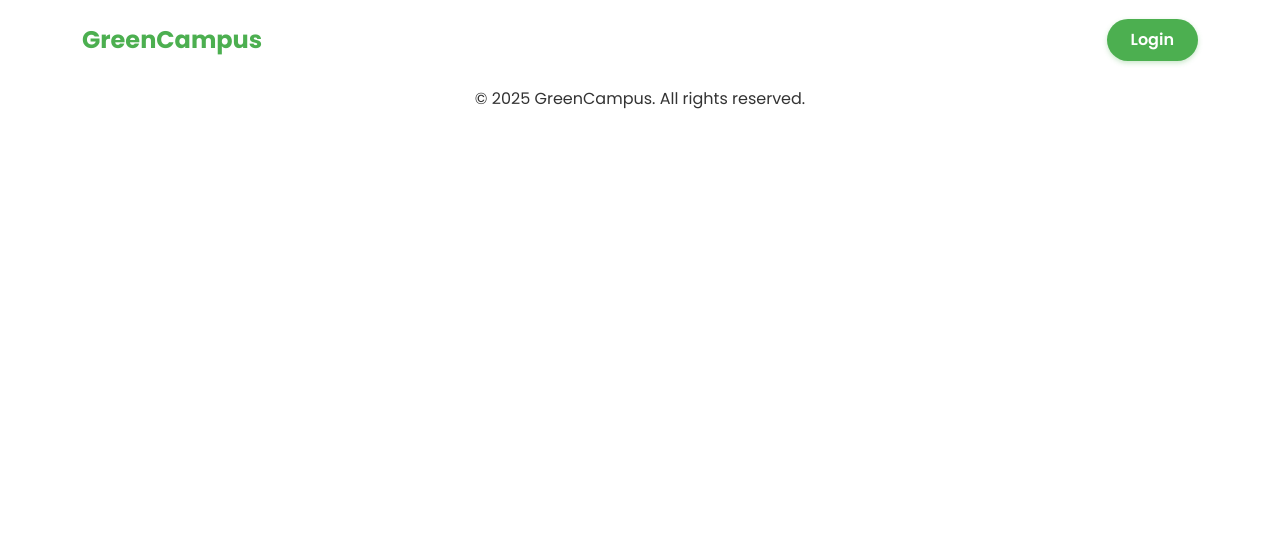
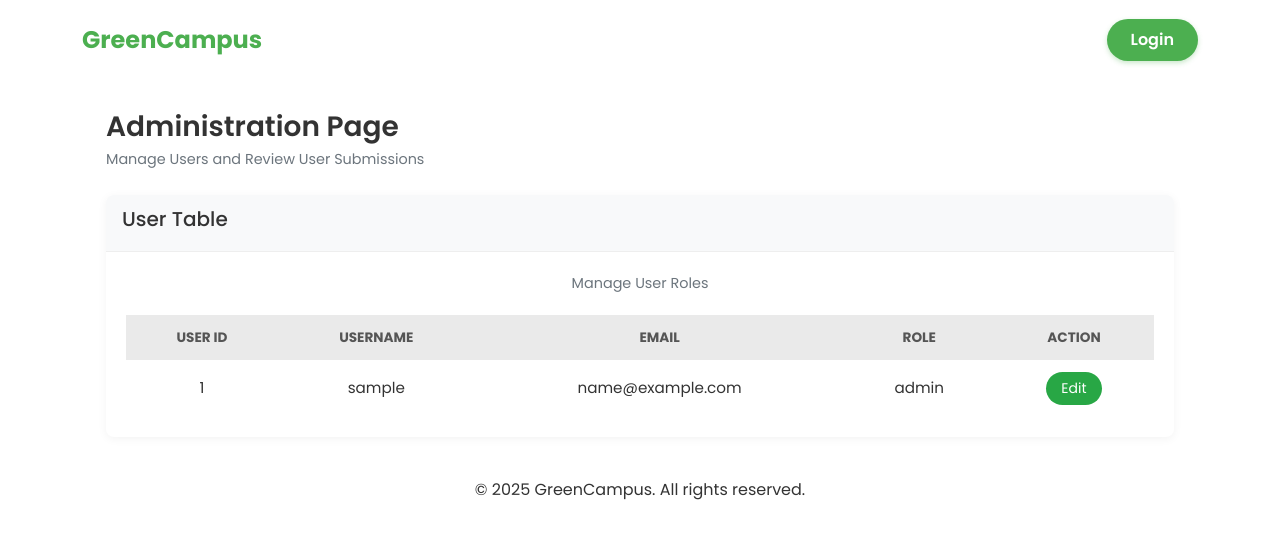
Before and after one commit to xRyul/bus-group-27, a Flask app: page /admin in a window 1280 px wide. Shown: the top 539 px of the page. Run offline with Flask 3, Linux system fonts and the light colour scheme; tables that the repository leaves empty hold one stand-in row (values such as "Sample post"); some libraries are stand-ins or nearby versions.

Commit message:
Added User Role Table to Admin

```diff
--- /dev/null
+++ b/app/static/css/admin.css
@@ -0,0 +1,135 @@
+.admin-container {
+    padding: 1.5rem;
+}
+
+.admin-header {
+    display: flex;
+    justify-content: space-between;
+    align-items: center;
+    margin-bottom: 1.5rem;
+}
+
+.admin-title {
+    font-size: 1.75rem;
+    font-weight: 600;
+    margin-bottom: 0.25rem;
+    color: #333;
+}
+
+.admin-subtitle {
+    font-size: 0.9rem;
+    color: #6c757d;
+    margin-bottom: 0;
+}
+
+.admin-card {
+    background-color: white;
+    border-radius: 0.5rem;
+    box-shadow: 0 2px 10px rgba(0, 0, 0, 0.05);
+    margin-bottom: 1.5rem;
+    overflow: hidden;
+}
+
+.admin-card .card-header {
+    display: flex;
+    justify-content: space-between;
+    align-items: center;
+    padding: 0.75rem 1rem;
+    background-color: #f8f9fa;
+    border-bottom: 1px solid #eee;
+}
+
+.user-sub {
+    font-size: 0.9rem;
+    color: #6c757d;
+}
+
+.user-container {
+    display: flex;
+    justify-content: center;
+    align-items: center;
+    margin: 20px;
+}
+
+
+.user-table {
+    width: 100%;
+    border-collapse: collapse;
+    text-align: center;
+    font-size: 0.95rem;
+    margin: 0 auto;
+    padding: 16px;
+    box-sizing: border-box;
+}
+
+.user-table th,
+.user-table td {
+    padding: 12px 14px;
+}
+
+.user-table thead {
+    background-color: #eaeaea;
+}
+
+.user-table tbody tr:nth-child(even) {
+    background-color: #f9f9f9;
+}
+
+.user-table tbody tr:nth-child(odd) {
+    background-color: #ffffff;
+}
+
+.user-table th {
+    font-weight: bold;
+    text-transform: uppercase;
+    font-size: 0.85rem;
+    color: #555;
+}
+
+.table-wrapper {
+    padding: 16px;
+}
+
+.edit-button {
+    background-color: #28a745;
+    color: white;
+    border: none;
+    border-radius: 50px;
+    padding: 5px 15px;
+    font-size: 14px;
+    cursor: pointer;
+    transition: background-color 0.3s ease, transform 0.3s ease;
+}
+
+.edit-button:hover {
+    background-color: #218838;
+    transform: scale(1.05);
+}
+
+.edit-button:focus {
+    outline: none;
+}
+
+.pill {
+    background-color: #28a745;
+    color: white;
+    border: none;
+    border-radius: 50px;
+    padding: 5px 15px;
+    font-size: 14px;
+    cursor: pointer;
+    transition: background-color 0.3s ease, transform 0.3s ease;
+    }
+
+
+.blue-pill {
+            background-color:  teal;
+        }
+
+.green-pill {
+             background-color: green;
+        }
+
+.red-pill {
+            background-color: red;
+        }
--- a/app/templates/admin.html
+++ b/app/templates/admin.html
@@ -1 +1,62 @@
 {% extends "base.html" %}
+
+{% import 'bootstrap_wtf.html' as wtf %}
+
+{% block content %}
+<link rel="stylesheet" href="{{ url_for('static', filename='css/score.css') }}">
+<link rel="stylesheet" href="{{ url_for('static', filename='css/dashboard.css') }}">
+<link rel="stylesheet" href="{{ url_for('static', filename='css/admin.css') }}">
+
+<div class="admin-container">
+
+    <div class="admin-header">
+        <div>
+            <h1 class="admin-title">Administration Page</h1>
+            <p class="admin-subtitle">Manage Users and Review User Submissions</p>
+        </div>
+    </div>
+
+    <div class="score-card animate-fade-in mb-3">
+        <div class="card-header">
+            <h5>User Table</h5>
+        </div>
+        <div class="card-body">
+            <div class="user-container">
+                <span class="user-sub">Manage User Roles</span>
+            </div>
+
+            <div class="user-container animate-fade-in">
+                <table class="user-table animate-fade-in">
+                    <thead>
+                    <tr>
+                        <th>User ID</th>
+                        <th>Username</th>
+                        <th>Email</th>
+                        <th>Role</th>
+                        <th>Action</th>
+                    </tr>
+                    </thead>
+                    <tbody>
+                    {% for user in users %}
+                    <tr>
+                        <td>{{ user.id }}</td>
+                        <td>{{ user.username }}</td>
+                        <td>{{ user.email }}</td>
+                        <td>{% if user.role == 'Admin' %}
+                            <span class="pill blue-pill">Admin</span>
+                            {% else %}
+                            {{ user.role}}
+                            {% endif %}
+                        </td>
+                        <td>
+                            <button class="edit-button">Edit</button>
+                        </td>
+                    </tr>
+                    {% endfor %}
+                    </tbody>
+                </table>
+            </div>
+        </div>
+
+    </div>
+    {% endblock %}
--- a/app/views.py
+++ b/app/views.py
@@ -29,7 +29,8 @@ def green_score():
 
 @app.route("/admin")
 def admin():
-    return render_template('admin.html', title="Admin")
+    users = User.query.all()
+    return render_template('admin.html', title="Admin", users=users)
 
 @app.route("/building-energy-monitoring")
 @login_required
```
